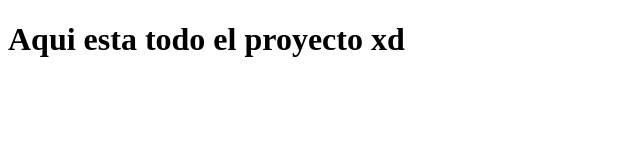
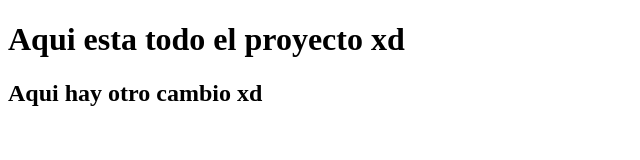
Before and after one commit to juanketo/classgit, a plain HTML site: page index.html in a window 1280 px wide. Shown: the whole page, without its empty margins (0-640 px from the left). Drawn offline with Linux system fonts and the light colour scheme.

Commit message:
mi tercer commit xd

```diff
--- a/index.html
+++ b/index.html
@@ -7,5 +7,6 @@
 </head>
 <body>
     <h1>Aqui esta todo el proyecto xd</h1>
+    <h2>Aqui hay otro cambio xd</h2>
 </body>
 </html>
```
